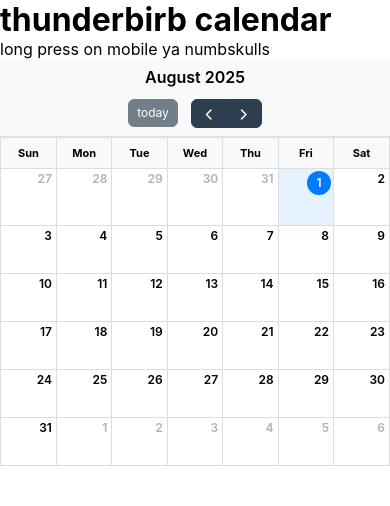
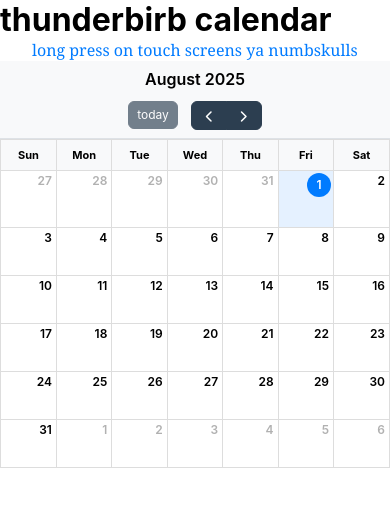
Before and after one commit to BornDeleuze/thunderbirb, a website built with Vite: page index.html in a window 390 px wide. Built offline with nearby package versions, Linux system fonts and the light colour scheme; some packages are replaced by stand-ins of ours; no server answers; the database is empty.

Commit message:
style instructions

```diff
--- a/index.html
+++ b/index.html
@@ -9,7 +9,7 @@
   <body>
     <div id="app">
       <h1>thunderbirb calendar</h1>
-      <p class="mobile">long press on mobile ya numbskulls</p>
+      <p class="mobile">long press on touch screens ya numbskulls</p>
       <div id="calendar"></div>
     </div>
     <script type="module" src="/src/main.ts"></script>
--- a/src/style.css
+++ b/src/style.css
@@ -13,6 +13,9 @@
 }
 .mobile{
   display: none;
+  color:#007bff;
+  font-family: Cambria, Cochin, Georgia, Times, 'Times New Roman', serif;
+  padding-left: 2em;
 }
 #app {
   height: 100vh;
```
